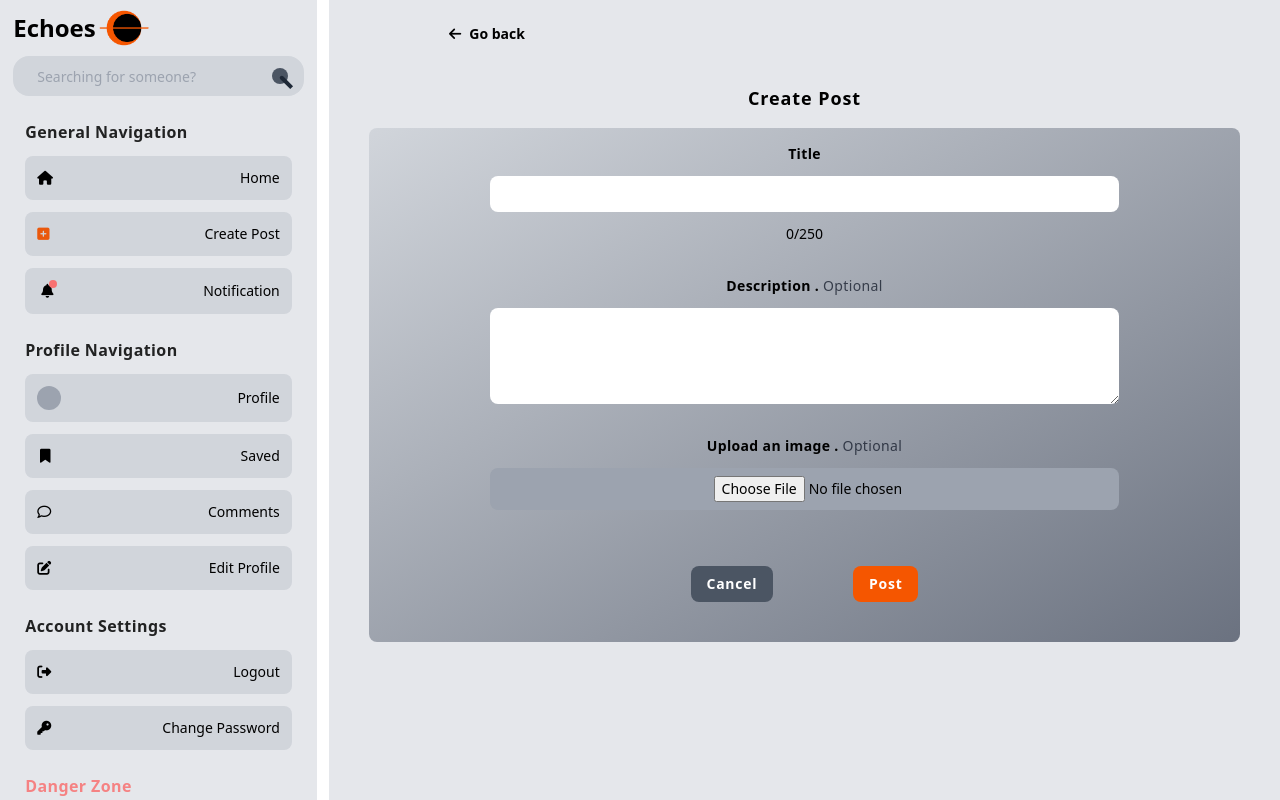
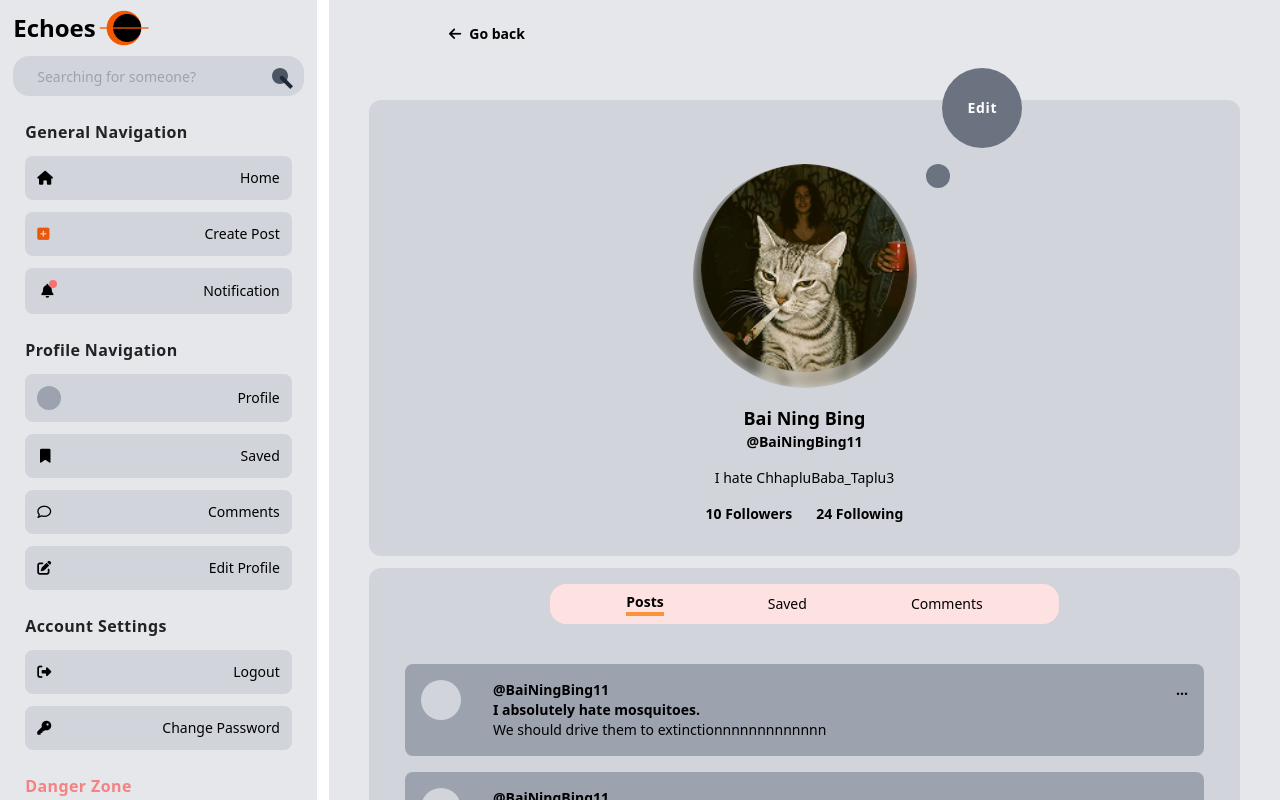
Before and after one commit to BikramGhart1/echoes, a React (Vite) app in the folder frontend/: page / in a window 1280 px wide. Built offline with nearby package versions, Linux system fonts and the light colour scheme.

Commit message:
add edit profile page

```diff
--- a/frontend/src/App.jsx
+++ b/frontend/src/App.jsx
@@ -19,8 +19,8 @@ function App() {
       <HamMenuProvider>
         {/* <HomePageLayout/> */}
         {/* <SpecificPostLayout/> */}
-        {/* <ProfilePageLayout/> */}
-        <CreatePostLayout/>
+        <ProfilePageLayout/>
+        {/* <CreatePostLayout/> */}
       </HamMenuProvider>
 
     </>
--- a/frontend/src/pages/CreatePost.jsx
+++ b/frontend/src/pages/CreatePost.jsx
@@ -9,17 +9,25 @@ export default function CreatePost() {
       <form className='w-11/12 bg-gradient-to-br from-gray-300 to-gray-500 rounded-lg'>
         <div className='w-full py-4 px-4 flex flex-col items-center gap-y-3'>
             <p className='font-semibold tracking-wide'>Title</p>
-            <input type="text" name="title" id="" placeholder='' className='bg-gray-0 md:w-3/4 w-full px-4 py-2 rounded-lg'/>
+            <input type="text" name="title" id="" placeholder='' className='outline-none bg-gray-0 md:w-3/4 w-full px-4 py-2 rounded-lg'/>
             <p className=''>0/250</p>
         </div>
         <div className='w-full py-4 px-4 flex flex-col items-center gap-y-3'>
             <p className='font-semibold tracking-wide'>Description . <em className='not-italic opacity-75 text-gray-900 font-normal'>Optional</em></p>
-            <textarea type="text" name="title" id="" placeholder='' className='bg-gray-0 md:w-3/4 w-full px-4 py-2 rounded-lg min-h-24 max-h-32'></textarea>
+            <textarea type="text" name="title" id="" placeholder='' className='outline-none bg-gray-0 md:w-3/4 w-full px-4 py-2 rounded-lg min-h-24 max-h-32'></textarea>
         </div>
-        <div className='w-full py-4 px-4 flex flex-col items-center gap-y-3'>
-            <p className='font-semibold tracking-wide'>Upload an image . <em className='not-italic opacity-75 text-gray-900 font-normal'>Optional</em></p>
-            <input type="file" name="title" id="" placeholder='' className='bg-gray-400 md:pl-56 pl-32 md:w-3/4 w-full px-4 py-2 rounded-lg'/>
-        </div>
+       <div className="w-full py-6 px-4 flex flex-col items-center gap-y-4">
+        <p className="text-center font-semibold tracking-wide text-gray-800">
+            Upload an image{" "}
+            <em className="not-italic opacity-85 text-gray-600 font-normal">(Optional)</em>
+        </p>
+  <label htmlFor="upload" className="cursor-pointer px-6 py-2 bg-blue-600 text-white font-medium rounded-lg shadow-sm hover:bg-blue-700 transition duration-200">
+    Choose File
+  </label>
+  <input type="file" name="image" id="upload" className="hidden" onChange={(e) => console.log(e.target.files[0])}/>
+  <p className="text-sm text-gray-800">Only image files allowed. Max size 5MB.</p>
+</div>
+
         <div className='flex flex-row justify-center space-x-20 w-full py-10'>
                 <input type="reset" value="Cancel" className='bg-gray-600 text-white px-4 py-2 font-bold rounded-lg cursor-pointer tracking-wider'/>
                 <input type="submit" value="Post" className='bg-primaryColor text-white px-4 py-2 font-bold rounded-lg cursor-pointer tracking-wider'/>
--- a/frontend/src/pages/Profilepage.jsx
+++ b/frontend/src/pages/Profilepage.jsx
@@ -1,4 +1,4 @@
-import React, { useState } from 'react'
+import React, { useEffect, useState } from 'react'
 import Header from '../components/partials/Header'
 import Homepage from '../pages/Homepage'
 import PostCard from '../components/partials/PostCard'
@@ -8,15 +8,27 @@ import CommentCard from '../components/partials/CommentCard'
 
 export default function Profilepage() {
   const [isEditMode,setIsEditMode]=useState(false);
+
+  const toggleEditSave=()=>{
+    console.log('Edit save toggle clicked');
+    setIsEditMode((prev)=>!prev);
+  }
   return (
     <div className='mainContainer pb-6'>
       <Header/>
-      <div className='relative flex flex-col items-center gap-y-4 pt-14 md:pt-16 md:mt-5 mt-1 pb-8 w-11/12 bg-gray-300 rounded-xl'>
+      <div className={`relative flex flex-col items-center gap-y-4 pt-14 md:pt-16 md:mt-5 mt-1 ${isEditMode?`pb-32`:`pb-8`} w-11/12 bg-gray-300 rounded-xl`}>
         <div className='md:w-6 md:h-6 w-4 h-4 bg-gray-500 rounded-xl right-1/4 md:right-1/3 absolute hover:bg-red-400 transition-all duration-300 ease-in-out'></div>
-        <div className='md:w-20 md:h-20 w-16 h-16 bg-gray-500 rounded-full right-20 md:right-1/4 md:-top-8 -top-7 absolute text-center text-white font-bold tracking-wider flex flex-row items-center z-10 cursor-pointer hover:bg-red-400 transition-all duration-300 ease-in-out'>
-        <p className='m-auto'>
-        Edit
-        </p>
+        <div
+          className={`md:w-20 md:h-20 w-16 h-16  rounded-full absolute ${isEditMode?` bottom-4 bg-primaryColor mt-96`:` right-20 md:right-1/4 md:-top-8 -top-7 bg-gray-500 mb-96`}  text-center text-white font-bold tracking-wider flex flex-row items-center z-10 cursor-pointer hover:bg-red-400 transition-all duration-300 ease-in-out`}
+          onClick={()=>{toggleEditSave()}}
+        >
+          {
+            isEditMode?(
+              <input type='submit' form='editProfileForm' className='m-auto' value='Save'/>
+            ):(
+              <p className='m-auto'>Edit</p>
+            )
+          }
         </div>
         <div className='relative h-48 w-48 md:h-56 md:w-56 overflow-hidden before:bg-red-400 hover:bg-red-300 transition-all duration-300 flex flex-col items-center rounded-full'>
           <img src="/catpfp.png" alt="" className='w-full h-full opacity-60 absolute inset-0 blur-sm z-0'/>
@@ -28,16 +40,49 @@ export default function Profilepage() {
               <img src="/catpfp.png" alt="" className='w-full'/>
           </div>
         </div>
-        <div className='flex flex-col items-center'>
-            <p className='font-bold text-lg'>Bai Ning Bing</p>
-            <p className='font-semibold'>@BaiNingBing11</p>
-            <p className='pt-4'>I hate ChhapluBaba_Taplu3</p>
-        </div>
+        {
+          isEditMode?(
+            <form id='editProfileForm' className='flex flex-col items-center md:w-1/2 w-11/12 gap-y-4 text-sm'>
+              <div className='flex flex-col justify-start w-full gap-y-1 font-semibold'>
+                <label htmlFor='displayName'>Display Name</label>
+                <input type='text' name='displayName' id='displayName' className='font-bold w-full p-3 outline-none' value='Bai Ning Bing'/>
+              </div>
+
+              <div className='flex flex-col justify-start w-full gap-y-1 font-semibold'>
+                <label htmlFor='username'>Username</label>
+                <input type='text' id='username' className='font-semibold w-full p-3 outline-none' value='@BaiNingBing11'/>
+              </div>
+
+              <div className='flex flex-col justify-start w-full gap-y-1 font-semibold'>
+                <label htmlFor='desc'>Description</label>
+                <textarea name='desc' id='desc' className='p-3 w-full min-h-16 max-h-36 outline-none' value='I hate ChhapluBaba_Taplu3'></textarea>
+              </div>
+
+              <select className='flex flex-col justify-start w-full gap-y-1 font-semibold'>
+                <label htmlFor="theme">Choose a color for theme</label>
+                <input type="color" name="theme" id="theme" />
+                <option value="default">Default</option>
+
+              </select>
+            </form>
+
+          ):(
+            <div className='flex flex-col items-center'>
+              <p className='font-bold text-lg'>Bai Ning Bing</p>
+              <p className='font-semibold'>@BaiNingBing11</p>
+              <p className='pt-4'>I hate ChhapluBaba_Taplu3</p>
+            </div>
+
+          )
+        }
+        {
+          !isEditMode &&
+
         <div className='flex flex-row justify-start space-x-6 items-center font-bold'>
             <button>10 Followers</button>
             <button>24 Following</button>
         </div>
-
+        }
       </div>
       {
         !isEditMode &&
```
Also changed, not shown: frontend/garbage/garbage.md (added, +10 -0 lines).
